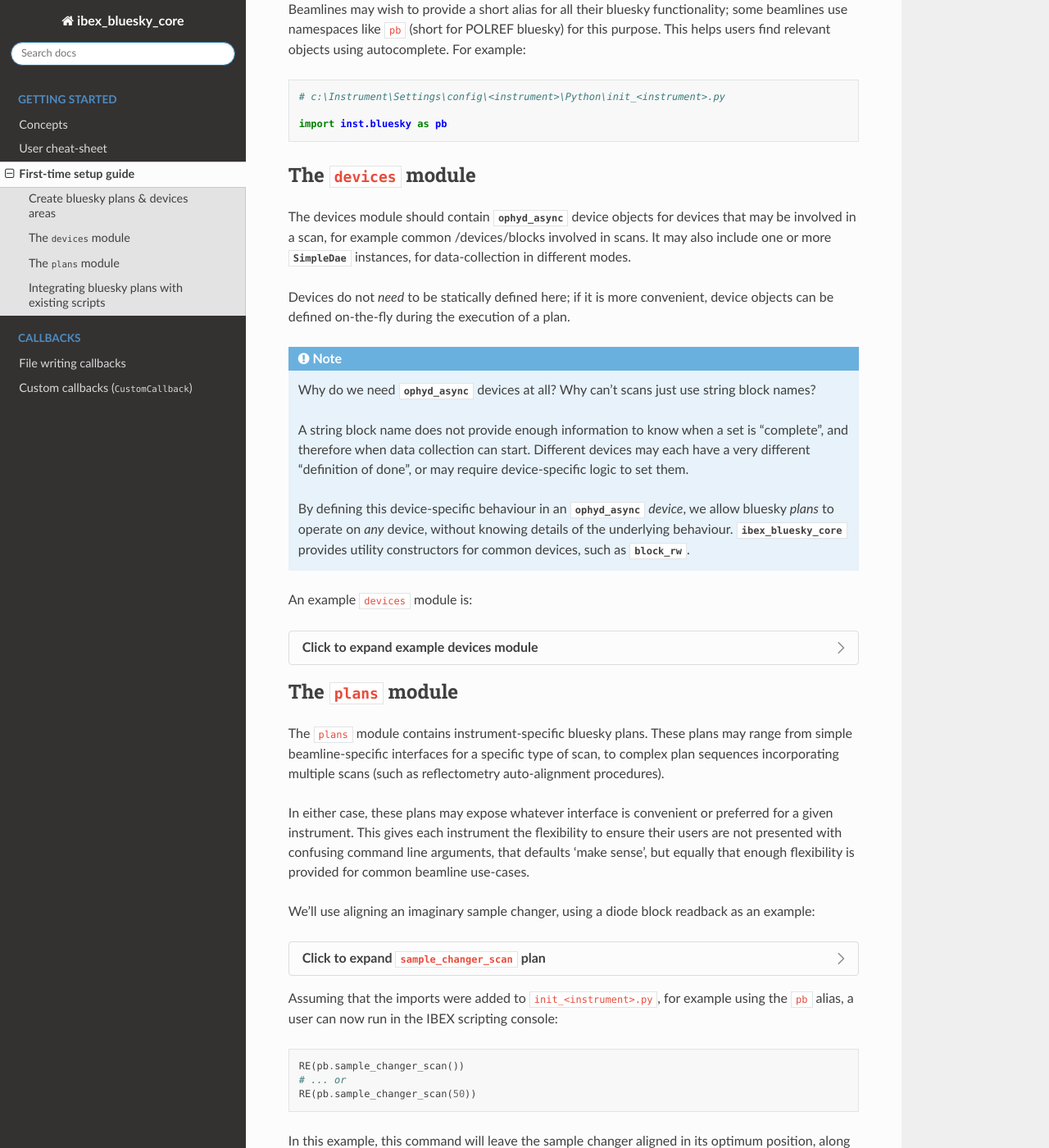
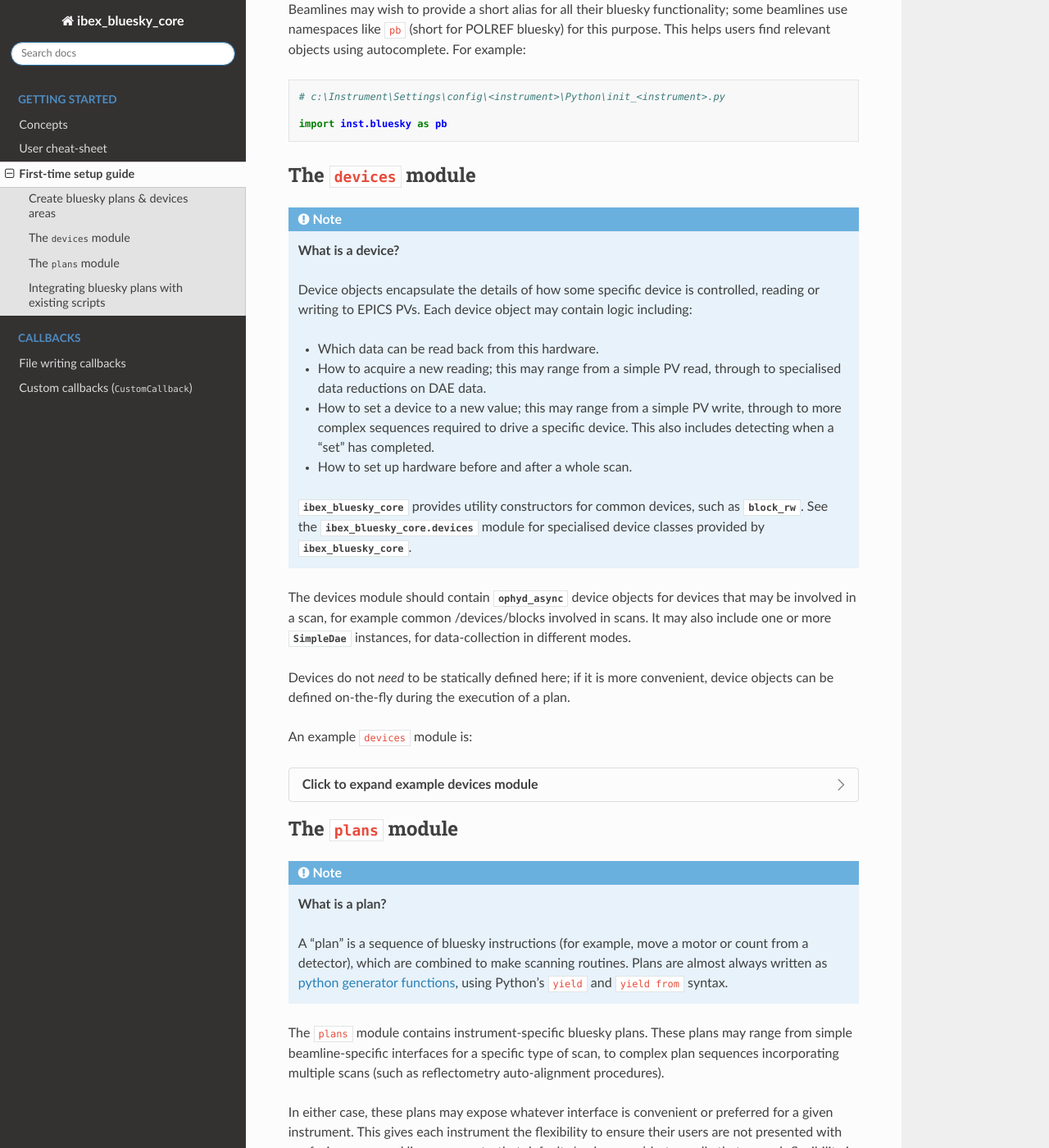
Before and after one commit to ISISComputingGroup/ibex_bluesky_core, a Sphinx documentation site: the page built from doc/tutorial/first_time_setup.md, in a window 1280 px wide and 1400 px high, scrolled down 411 px. Shown: the whole window at 82% size. Built offline with Sphinx 7.4.7 and the Read the Docs theme 3.1.0, drawn with Linux system fonts in a browser that asks for light colours; pages that are not in the unit, such as notebooks, are missing from menus; the version number could not be read and is left out; some of the changed text lies outside the part shown.

Commit message:
Initial review comments

````diff
--- a/doc/tutorial/first_time_setup.md
+++ b/doc/tutorial/first_time_setup.md
@@ -22,25 +22,24 @@ import inst.bluesky as pb
 
 ## The `devices` module
 
+:::{note}
+**What is a device?**
+
+Device objects encapsulate the details of how some specific device is controlled, reading or writing to EPICS PVs.
+Each device object may contain logic including:
+- Which data can be read back from this hardware.
+- How to acquire a new reading; this may range from a simple PV read, through to specialised data reductions on DAE data.
+- How to set a device to a new value; this may range from a simple PV write, through to more complex sequences required to drive a specific device. This also includes detecting when a "set" has completed.
+- How to set up hardware before and after a whole scan.
+
+{py:obj}`ibex_bluesky_core` provides utility constructors for common devices, such as {py:obj}`~ibex_bluesky_core.devices.block.block_rw`. See the {py:obj}`ibex_bluesky_core.devices` module for specialised device classes provided by {py:obj}`ibex_bluesky_core`.
+:::
+
 The devices module should contain {py:obj}`ophyd_async` device objects for devices that may be involved in a scan, for
 example common {doc}`/devices/blocks` involved in scans.
-It may also include one or more {py:obj}`~ibex_bluesky_core.devices.simpledae.SimpleDae` instances, for data-collection
-in different modes.
+It may also include one or more {py:obj}`~ibex_bluesky_core.devices.simpledae.SimpleDae` instances, for data-collection in different modes.
 
-Devices do not _need_ to be statically defined here; if it is more convenient, device objects can be defined on-the-fly
-during the execution of a plan.
-
-:::{note}
-Why do we need {py:obj}`ophyd_async` devices at all? Why can't scans just use string block names?
-
-A string block name does not provide enough information to know when a set is "complete", and therefore when data
-collection can start. Different devices may each have a very different "definition of done", or may require
-device-specific logic to set them.
-
-By defining this device-specific behaviour in an {py:obj}`ophyd_async` _device_, we allow bluesky _plans_ to
-operate on _any_ device, without knowing details of the underlying behaviour. {py:obj}`ibex_bluesky_core` provides
-utility constructors for common devices, such as {py:obj}`~ibex_bluesky_core.devices.block.block_rw`.
-:::
+Devices do not _need_ to be statically defined here; if it is more convenient, device objects can be defined on-the-fly during the execution of a plan.
 
 An example `devices` module is:
 
@@ -91,6 +90,12 @@ autoalign_dae = monitor_normalising_dae(
 
 ## The `plans` module
 
+:::{note}
+**What is a plan?**
+
+A "plan" is a sequence of bluesky instructions (for example, move a motor or count from a detector), which are combined to make scanning routines. Plans are almost always written as [python generator functions](https://wiki.python.org/moin/Generators), using Python's `yield` and `yield from` syntax.
+:::
+
 The `plans` module contains instrument-specific bluesky plans. These plans may range from simple beamline-specific
 interfaces for a specific type of scan, to complex plan sequences incorporating multiple scans (such as
 reflectometry auto-alignment procedures).
@@ -118,6 +123,8 @@ def sample_changer_scan(full_range=30):
 
     The scan is a relative scan around the current position, with a user-specified total scan range.
     """
+    # Bluesky connects devices up-front for efficiency, and so that plans fail-fast if a
+    # required PV is not available.
     yield from ensure_connected(sample_changer, diode_readback)
 
     # ISISCallbacks is a helper for a typical set of 'simple' callbacks
@@ -131,6 +138,7 @@ def sample_changer_scan(full_range=30):
         fit=Gaussian().fit(),
     )
 
+    # Apply the callbacks defined above to a "scan" command.
     @icc
     def _inner():
         # We delegate to bluesky's built-in relative scan command.
@@ -154,6 +162,8 @@ RE(pb.sample_changer_scan())
 # ... or
 RE(pb.sample_changer_scan(50))
 ```
+
+The `RE` object, the {ref}`bluesky run engine <concept_run_engine>`, is available by default in the IBEX scripting console. It is used to interactively execute any bluesky plan.
 
 In this example, this command will leave the sample changer aligned in its optimum
 position, along with displaying plots, live feedback, and saving files.
@@ -191,6 +201,9 @@ def detector_scan(block: NamedMovable, start, stop, num, frames=200):
         save_run=False,
         monitor=2,
     )
+
+    # Bluesky connects devices up-front for efficiency, and so that plans fail-fast if a
+    # required PV is not available.
     yield from ensure_connected(block, dae)
 
     # When read, the DAE _may_ provide multiple readbacks per scan point.
@@ -203,11 +216,15 @@ def detector_scan(block: NamedMovable, start, stop, num, frames=200):
         fit=Gaussian().fit(),
     )
 
+    # Apply the callbacks defined above to a "scan" command.
     @icc
     def _inner():
         # We delegate to bluesky's built-in absolute scan command.
         yield from bp.scan([dae], block, start, stop, num)
 
+    # This ensures that the DAE is configured with sufficient DAE periods before the scan,
+    # and then puts the number of DAE periods back to what it was before after the scan
+    # (including if the scan failed with an exception).
     yield from with_num_periods(_inner(), dae=dae, number_of_periods=num)
 
     if icc.live_fit.result is not None:
````
Also changed, not shown: doc/tutorial/concepts.md (+1 -0 lines).
